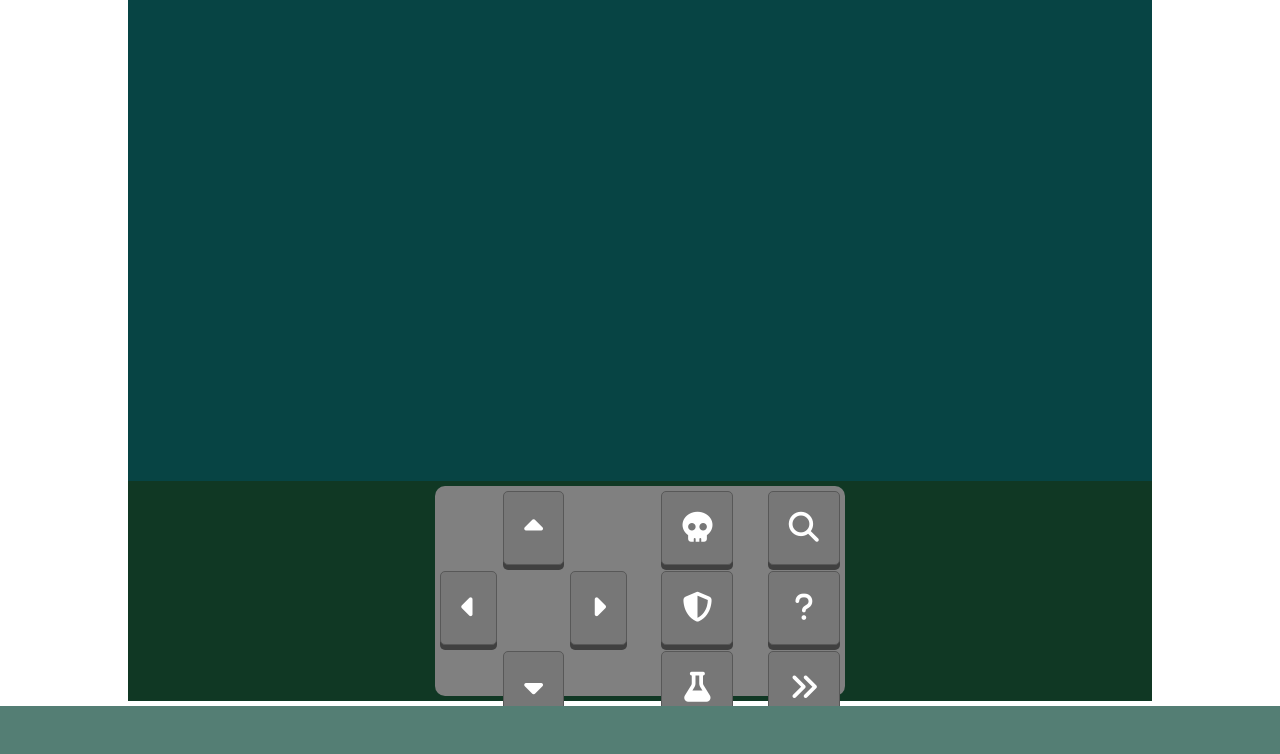
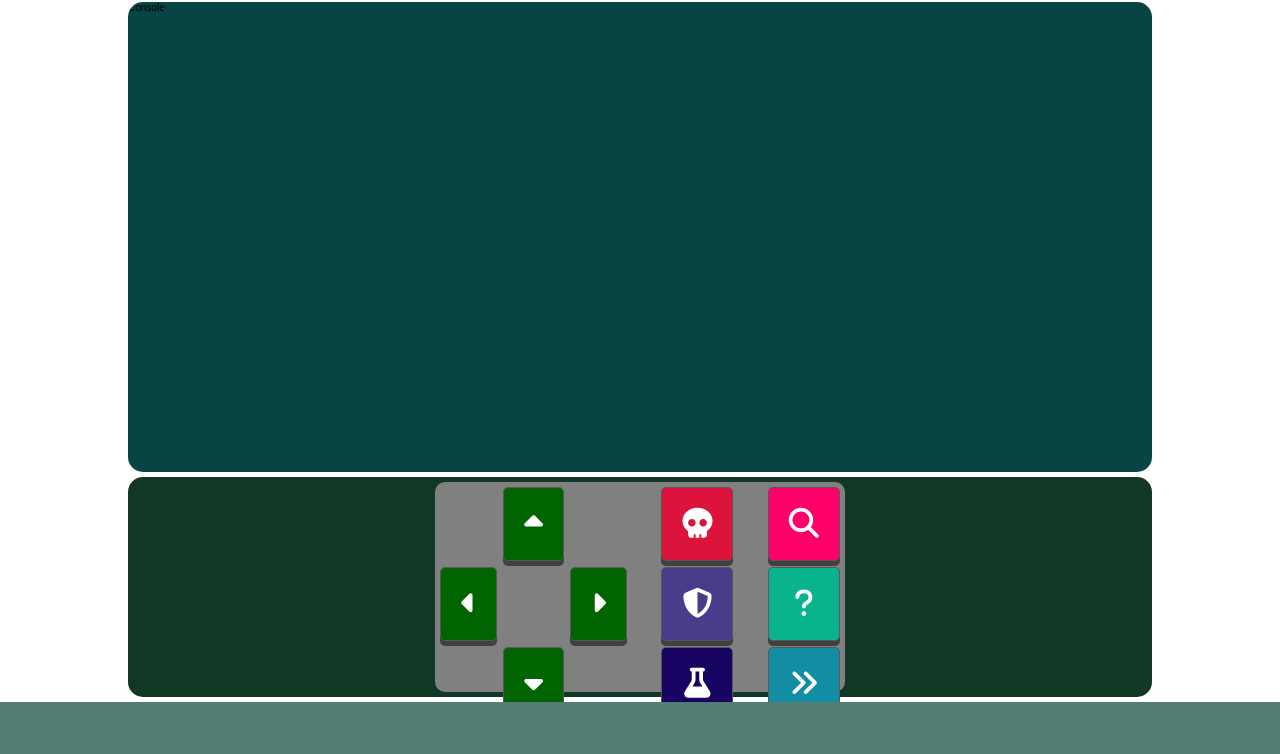
Before and after one commit to BonesTheGhost/WebPG, a plain HTML site: page index.html in a window 1280 px wide. Shown: the part 46-800 px from the top of the page. Drawn offline with Linux system fonts and the light colour scheme.

Commit message:
[019-(0.0.9)]:: Button Colors + Section Styling >> Added individual colors to the control buttons to help differentiate between the controls. Added border radius to the console and controls bar sections, made sure that the footer did not overlap the controls bar, and that the console does not extend under the navbar.

```diff
--- a/controlButtons.css
+++ b/controlButtons.css
@@ -23,6 +23,7 @@ i{
   display: block;
 }
 
+
 .controlButton:hover {background-color: #a7a7a7}
 
 .controlButton:active {
@@ -30,3 +31,34 @@ i{
   box-shadow: 0px 1px 0 rgba(0,0,0,0.5);
   transform: translateY(4px);
 }
+
+.controlButton.defend{
+  background-color: darkslateblue;
+}
+.controlButton.moveForward{
+  background-color: darkgreen;
+}
+.controlButton.attack{
+  background-color: crimson;
+}
+.controlButton.moveLeft{
+  background-color: darkgreen;
+}
+.controlButton.moveRight{
+  background-color: darkgreen;
+}
+.controlButton.moveBackward{
+  background-color: darkgreen;
+}
+.controlButton.inspect{
+  background-color: rgb(255, 0, 106);
+}
+.controlButton.help{
+  background-color: rgb(9, 179, 142);
+}
+.controlButton.item{
+  background-color: rgb(24, 3, 99);
+}
+.controlButton.next{
+  background-color: rgb(18, 141, 163);
+}
--- a/index.html
+++ b/index.html
@@ -76,28 +76,28 @@
 
             <!--Defend Button and Icon-->
             <section class="defend">
-              <button class="controlButton">
+              <button class="controlButton defend">
                 <i class="fas fa-shield-alt"></i>
               </button>
             </section>
 
             <!--Defend Button and Icon-->
             <section class="moveForward">
-              <button class="controlButton">
+              <button class="controlButton moveForward">
                 <i class="fas fa-caret-up"></i>
               </button>
             </section>
 
             <!--Defend Button and Icon-->
             <section class="attack">
-              <button class="controlButton">
+              <button class="controlButton attack">
                 <i class="fas fa-skull"></i>
               </button>
             </section>
 
             <!--Left Button and Icon-->
             <section class="moveLeft">
-              <button class="controlButton">
+              <button class="controlButton moveLeft">
                 <i class="fas fa-caret-left"></i>
               </button>
             </section>
@@ -108,7 +108,7 @@
 
             <!--Right Button and Icon-->
             <section class="moveRight">
-              <button class="controlButton">
+              <button class="controlButton moveRight">
                 <i class="fas fa-caret-right"></i>
               </button>
             </section>
@@ -118,35 +118,35 @@
 
             <!--Backward Button and Icon-->
             <section class="moveBackward">
-              <button class="controlButton">
+              <button class="controlButton moveBackward">
                 <i class="fas fa-caret-down"></i>
               </button>
             </section>
 
             <!--Item Button and Icon-->
             <section class="item">
-              <button class="controlButton">
+              <button class="controlButton item">
                 <i class="fas fa-flask"></i>
               </button>
             </section>
 
             <!--Inspect Button and Icon-->
             <section class="inspect">
-              <button class="controlButton">
+              <button class="controlButton inspect">
                 <i class="fas fa-search"></i>
               </button>
             </section>
 
             <!--Help Button and Icon-->
             <section class="help">
-              <button class="controlButton">
+              <button class="controlButton help">
                 <i class="fas fa-question"></i>
               </button>
             </section>
 
             <!--Next Button and Icon-->
             <section class="next">
-              <button class="controlButton">
+              <button class="controlButton next">
                 <i class="fas fa-angle-double-right"></i>
               </button>
             </section>
--- a/style.css
+++ b/style.css
@@ -139,6 +139,7 @@ h1{
 .global-grid{
   display: grid;
   height: 100vh;
+  grid-gap: .5rem;
   grid-template-columns: 1fr;
   grid-template-rows: 1fr .25fr .1fr;
   grid-template-areas:
@@ -151,10 +152,12 @@ h1{
   display: fixed;
   margin-left: 10%;
   margin-right: 10%;
+  margin-top: 6vh;
   width: auto;
   justify-content: center;
   background-color: #074444;
   overflow: hidden;
+  border-radius: 1.5rem;
 }
 .controls{
   grid-area: controls;
@@ -163,14 +166,15 @@ h1{
   margin-right: 10%;
   justify-content: center;
   width: auto;
+  border-radius: 1.5rem;
   background: #103824;
 }
 .footer{
   grid-area: footer;
-  position: fixed;
+  position: relative;
   bottom: 0;
   width: 100%;
-  height: 6vh;
+  height: 100%;
   justify-content: center;
   background: #547e74;
   z-index: 500;
```
